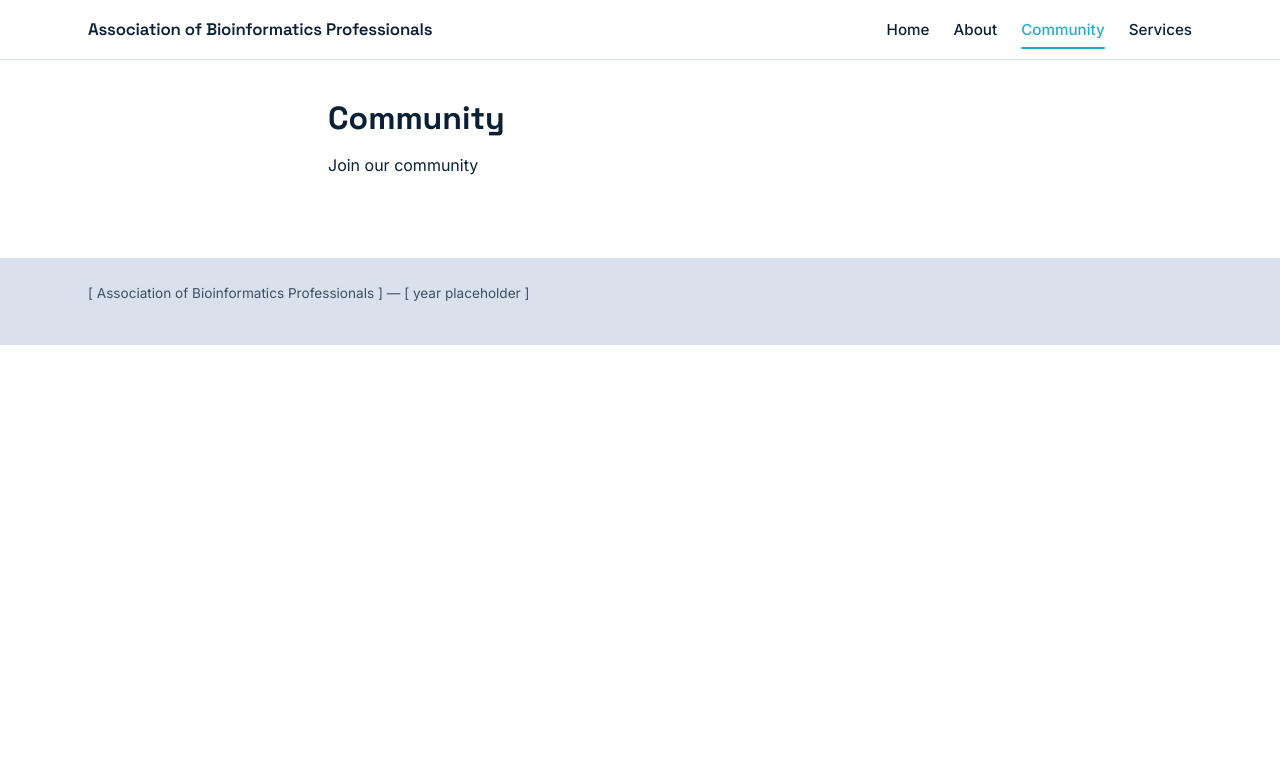
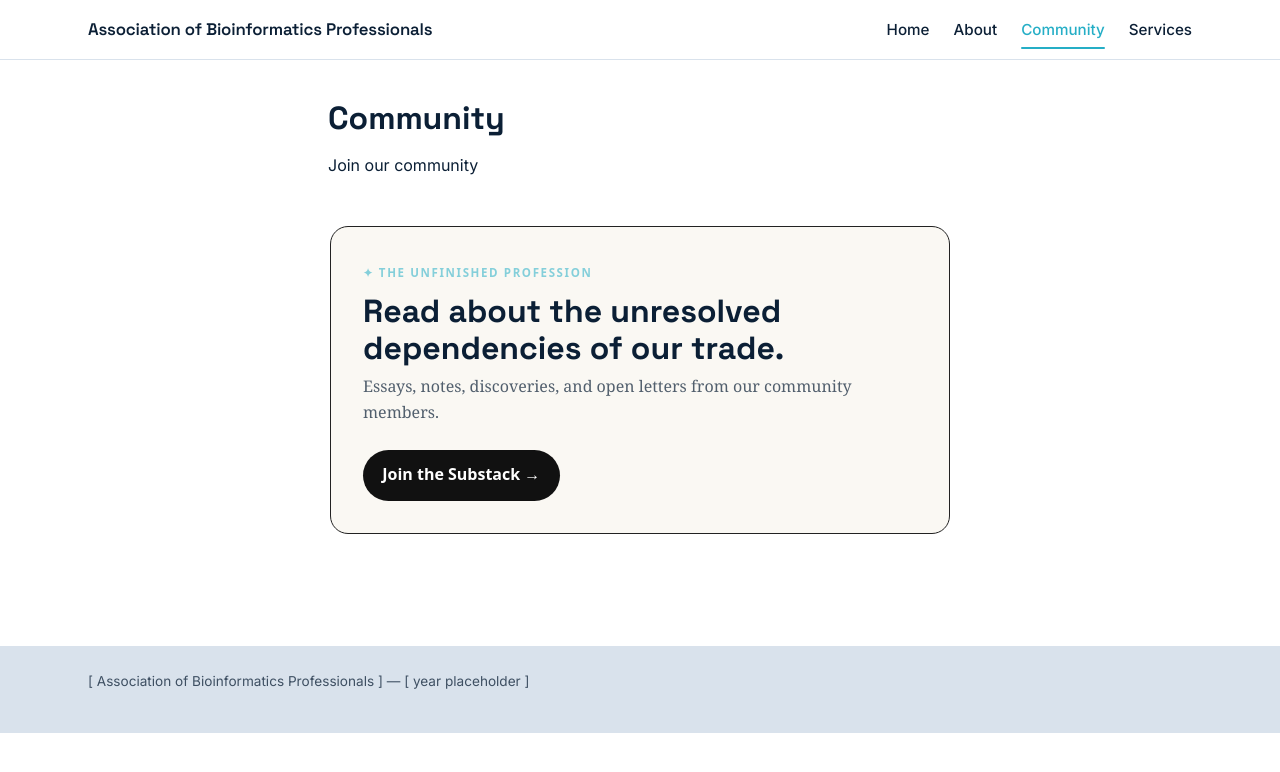
Before and after one commit to bioinfopro/bioinfopro-website-dev, a Jekyll site: the page built from src/pages/community.md, in a window 1280 px wide. Shown: the top 772 px of the page. Built offline with Jekyll 4.4.1, drawn with Linux system fonts in a browser that asks for light colours.

Commit message:
Adding substack card to community tab
Modified css style source and community tab markdown to include substack card

```diff
--- a/src/assets/css/main.scss
+++ b/src/assets/css/main.scss
@@ -368,3 +368,47 @@ main {
   color: var(--color-deep-blue);
   opacity: 0.75;
 }
+
+.substack-card {
+  max-width: 620px;
+  margin: 3rem auto;
+  padding: 2rem;
+  border: 1px solid #222;
+  border-radius: 18px;
+  background: #faf8f3;
+  font-family: Georgia, serif;
+}
+
+.substack-card .eyebrow {
+  font-family: system-ui, sans-serif;
+  font-size: 0.72rem;
+  letter-spacing: 0.14em;
+  opacity: 0.55;
+}
+
+.substack-card h2 {
+  font-size: 2rem;
+  margin: 0.5rem 0;
+}
+
+.substack-card p {
+  line-height: 1.6;
+  opacity: 0.7;
+  margin-bottom: 1.5rem;
+}
+
+.substack-button {
+  display: inline-block;
+  padding: 0.8rem 1.2rem;
+  background: #111;
+  color: white;
+  border-radius: 999px;
+  text-decoration: none;
+  font-family: system-ui, sans-serif;
+  font-weight: 600;
+  transition: transform 0.15s ease;
+}
+
+.substack-button:hover {
+  transform: translateY(-2px);
+}
--- a/src/pages/community.md
+++ b/src/pages/community.md
@@ -7,3 +7,22 @@ permalink: /community/
 # Community
 
 Join our community
+
+<section class="substack-card">
+  <div>
+    <span class="eyebrow">✦ THE UNFINISHED PROFESSION</span>
+    <h2>Read about the unresolved dependencies of our trade.</h2>
+    <p>
+      Essays, notes, discoveries, and open letters from our community members.
+    </p>
+  </div>
+
+  <a
+    class="substack-button"
+    href="https://bioinfopro.substack.com/"
+    target="_blank"
+    rel="noopener noreferrer"
+  >
+    Join the Substack →
+  </a>
+</section>
```
Also changed, not shown: 1 other file.
